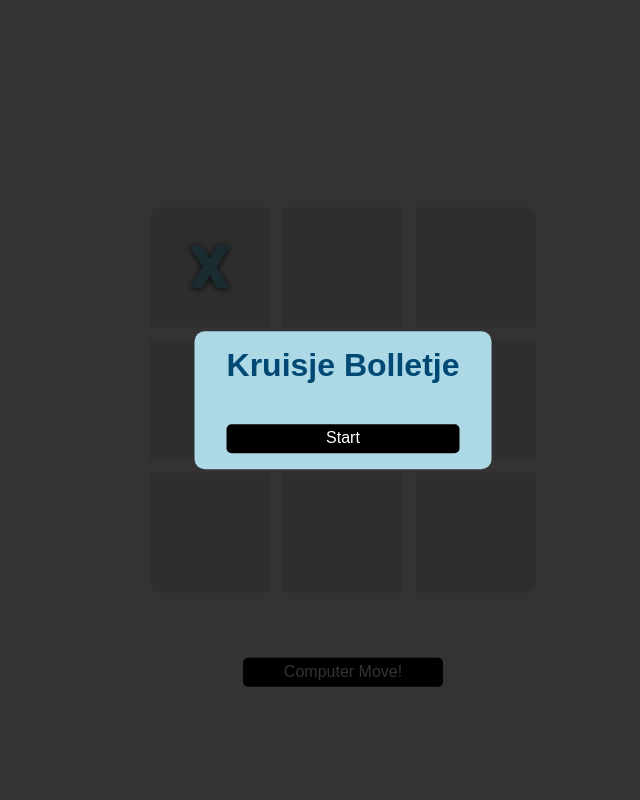
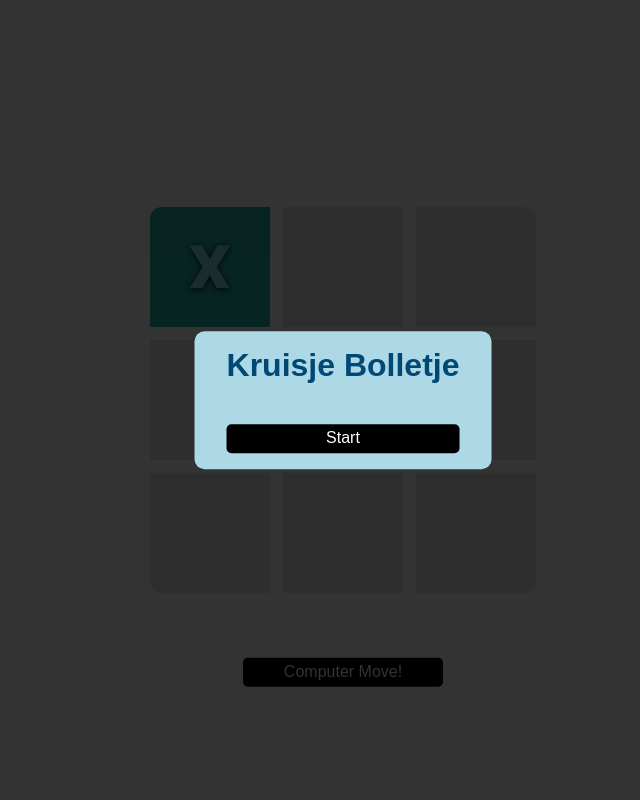
Before and after one commit to royzinken/Projectweek2, a PHP site: page /KruisjeBolletje_Tom-Kevin/index.html in a window 1280 px wide, with the box ticked. Shown: the whole page, without its empty margins (297-937 px from the left). Run offline with PHP 8.4, Linux system fonts and the light colour scheme; some web fonts are replaced.

Commit message:
Update stylesheet.css

```diff
--- a/KruisjeBolletje_Tom-Kevin/stylesheet.css
+++ b/KruisjeBolletje_Tom-Kevin/stylesheet.css
@@ -418,7 +418,7 @@ input[id*='-6-x']:checked ~ #board #tile-6 div::before,
 input[id*='-7-x']:checked ~ #board #tile-7 div::before,
 input[id*='-8-x']:checked ~ #board #tile-8 div::before {
   content: "X";
-  background: rgba(0,191,255,0.0);
+  background: lightseagreen;
   color: #89dcf6;
 }
 
```
